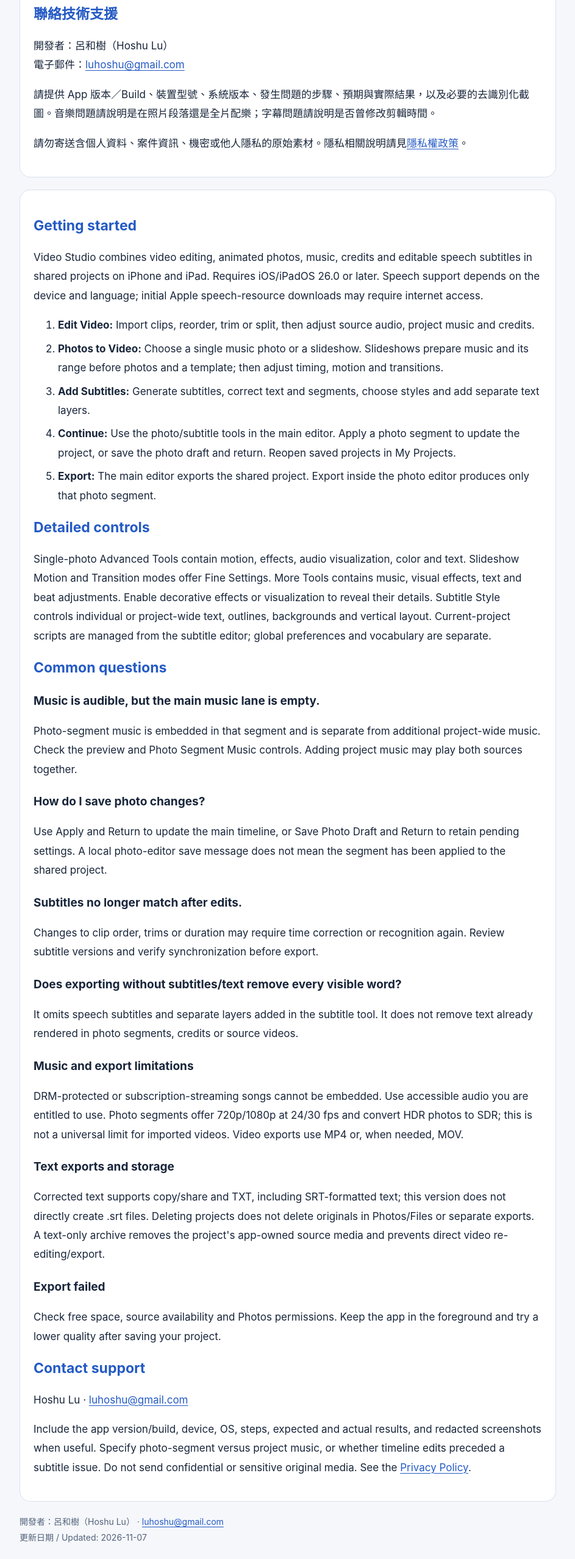
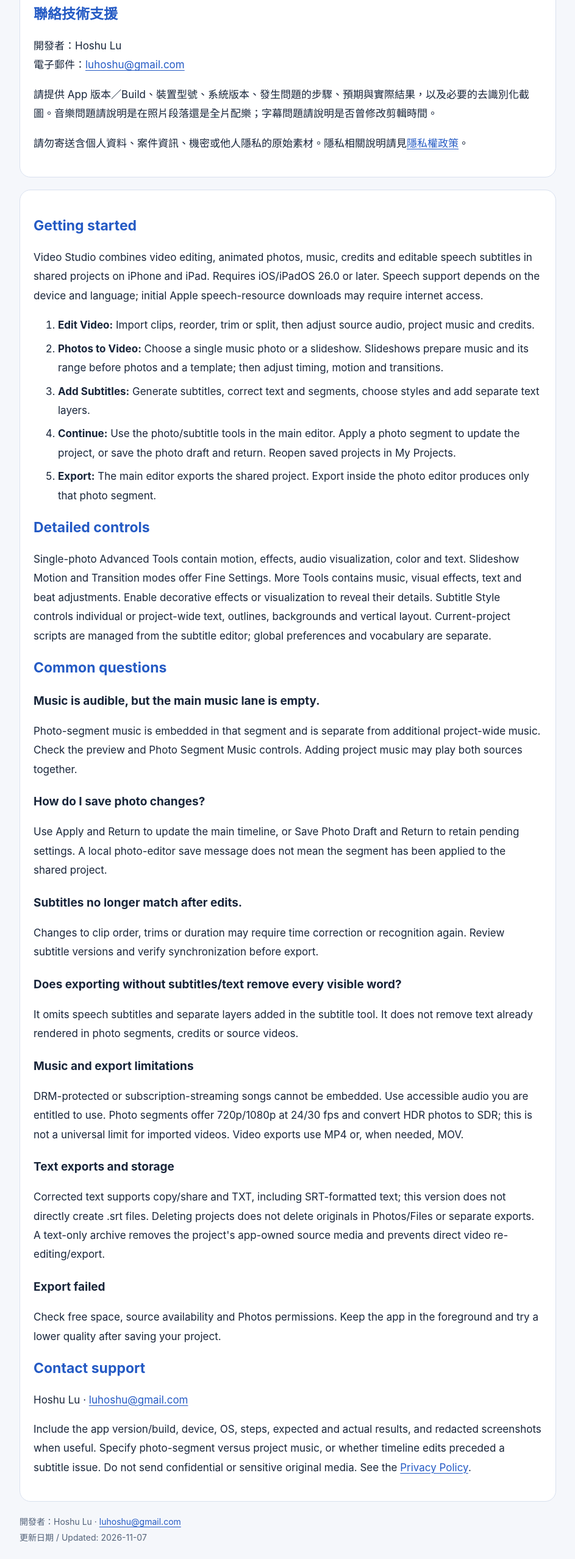
Before and after one commit to luhoshu/zheying-privacy, a plain HTML site: page videostudio/support.html in a window 1280 px wide. Shown: the part 2521-5078 px from the top of the page at 61% size, without its empty margins (168-1111 px from the left). Drawn offline with Linux system fonts and the light colour scheme.

Commit message:
Use English developer name on Video Studio pages

```diff
--- a/videostudio/support.html
+++ b/videostudio/support.html
@@ -12,7 +12,7 @@
 <h3>可以匯出字幕文字嗎？</h3><p>可複製或分享校正後文字、輸出 TXT，以及分享含時間碼的 SRT 文字或 TXT 檢視版；目前不直接建立 .srt 檔。字色、描邊等外觀需匯出影片才能保留。</p>
 <h3>無法儲存或匯出？</h3><p>檢查剩餘空間、來源素材與照片新增權限，並保持 App 在前景。可先保存作品後降低輸出畫質再試。影片依實際輸出支援使用 MP4，必要時使用 MOV；請查看成品格式。</p>
 <h3>刪除作品會刪掉原始相片或影片嗎？</h3><p>刪除共同作品會清除該作品的 App 內資料與素材副本，不會刪除相簿／檔案原件或已獨立匯出的成品。「只保留文字紀錄」會移除作品的來源影音副本，之後不能直接再編輯或匯出影片，請先確認需求。</p>
-<h2>聯絡技術支援</h2><p>開發者：呂和樹（Hoshu Lu）<br>電子郵件：<a href="mailto:luhoshu@gmail.com?subject=Video%20Studio%20Support">luhoshu@gmail.com</a></p><p>請提供 App 版本／Build、裝置型號、系統版本、發生問題的步驟、預期與實際結果，以及必要的去識別化截圖。音樂問題請說明是在照片段落還是全片配樂；字幕問題請說明是否曾修改剪輯時間。</p><p>請勿寄送含個人資料、案件資訊、機密或他人隱私的原始素材。隱私相關說明請見<a href="privacy.html">隱私權政策</a>。</p></section>
+<h2>聯絡技術支援</h2><p>開發者：Hoshu Lu<br>電子郵件：<a href="mailto:luhoshu@gmail.com?subject=Video%20Studio%20Support">luhoshu@gmail.com</a></p><p>請提供 App 版本／Build、裝置型號、系統版本、發生問題的步驟、預期與實際結果，以及必要的去識別化截圖。音樂問題請說明是在照片段落還是全片配樂；字幕問題請說明是否曾修改剪輯時間。</p><p>請勿寄送含個人資料、案件資訊、機密或他人隱私的原始素材。隱私相關說明請見<a href="privacy.html">隱私權政策</a>。</p></section>
 <section id="en" lang="en"><h2>Getting started</h2><p>Video Studio combines video editing, animated photos, music, credits and editable speech subtitles in shared projects on iPhone and iPad. Requires iOS/iPadOS 26.0 or later. Speech support depends on the device and language; initial Apple speech-resource downloads may require internet access.</p><ol><li><strong>Edit Video:</strong> Import clips, reorder, trim or split, then adjust source audio, project music and credits.</li><li><strong>Photos to Video:</strong> Choose a single music photo or a slideshow. Slideshows prepare music and its range before photos and a template; then adjust timing, motion and transitions.</li><li><strong>Add Subtitles:</strong> Generate subtitles, correct text and segments, choose styles and add separate text layers.</li><li><strong>Continue:</strong> Use the photo/subtitle tools in the main editor. Apply a photo segment to update the project, or save the photo draft and return. Reopen saved projects in My Projects.</li><li><strong>Export:</strong> The main editor exports the shared project. Export inside the photo editor produces only that photo segment.</li></ol>
 <h2>Detailed controls</h2><p>Single-photo Advanced Tools contain motion, effects, audio visualization, color and text. Slideshow Motion and Transition modes offer Fine Settings. More Tools contains music, visual effects, text and beat adjustments. Enable decorative effects or visualization to reveal their details. Subtitle Style controls individual or project-wide text, outlines, backgrounds and vertical layout. Current-project scripts are managed from the subtitle editor; global preferences and vocabulary are separate.</p>
 <h2>Common questions</h2><h3>Music is audible, but the main music lane is empty.</h3><p>Photo-segment music is embedded in that segment and is separate from additional project-wide music. Check the preview and Photo Segment Music controls. Adding project music may play both sources together.</p>
@@ -22,4 +22,4 @@
 <h3>Music and export limitations</h3><p>DRM-protected or subscription-streaming songs cannot be embedded. Use accessible audio you are entitled to use. Photo segments offer 720p/1080p at 24/30 fps and convert HDR photos to SDR; this is not a universal limit for imported videos. Video exports use MP4 or, when needed, MOV.</p>
 <h3>Text exports and storage</h3><p>Corrected text supports copy/share and TXT, including SRT-formatted text; this version does not directly create .srt files. Deleting projects does not delete originals in Photos/Files or separate exports. A text-only archive removes the project's app-owned source media and prevents direct video re-editing/export.</p>
 <h3>Export failed</h3><p>Check free space, source availability and Photos permissions. Keep the app in the foreground and try a lower quality after saving your project.</p>
-<h2>Contact support</h2><p>Hoshu Lu · <a href="mailto:luhoshu@gmail.com?subject=Video%20Studio%20Support">luhoshu@gmail.com</a></p><p>Include the app version/build, device, OS, steps, expected and actual results, and redacted screenshots when useful. Specify photo-segment versus project music, or whether timeline edits preceded a subtitle issue. Do not send confidential or sensitive original media. See the <a href="privacy.html">Privacy Policy</a>.</p></section><footer><p>開發者：呂和樹（Hoshu Lu） · <a href="mailto:luhoshu@gmail.com">luhoshu@gmail.com</a><br>更新日期 / Updated: 2026-11-07</p></footer></main></body></html>
+<h2>Contact support</h2><p>Hoshu Lu · <a href="mailto:luhoshu@gmail.com?subject=Video%20Studio%20Support">luhoshu@gmail.com</a></p><p>Include the app version/build, device, OS, steps, expected and actual results, and redacted screenshots when useful. Specify photo-segment versus project music, or whether timeline edits preceded a subtitle issue. Do not send confidential or sensitive original media. See the <a href="privacy.html">Privacy Policy</a>.</p></section><footer><p>開發者：Hoshu Lu · <a href="mailto:luhoshu@gmail.com">luhoshu@gmail.com</a><br>更新日期 / Updated: 2026-11-07</p></footer></main></body></html>
```
